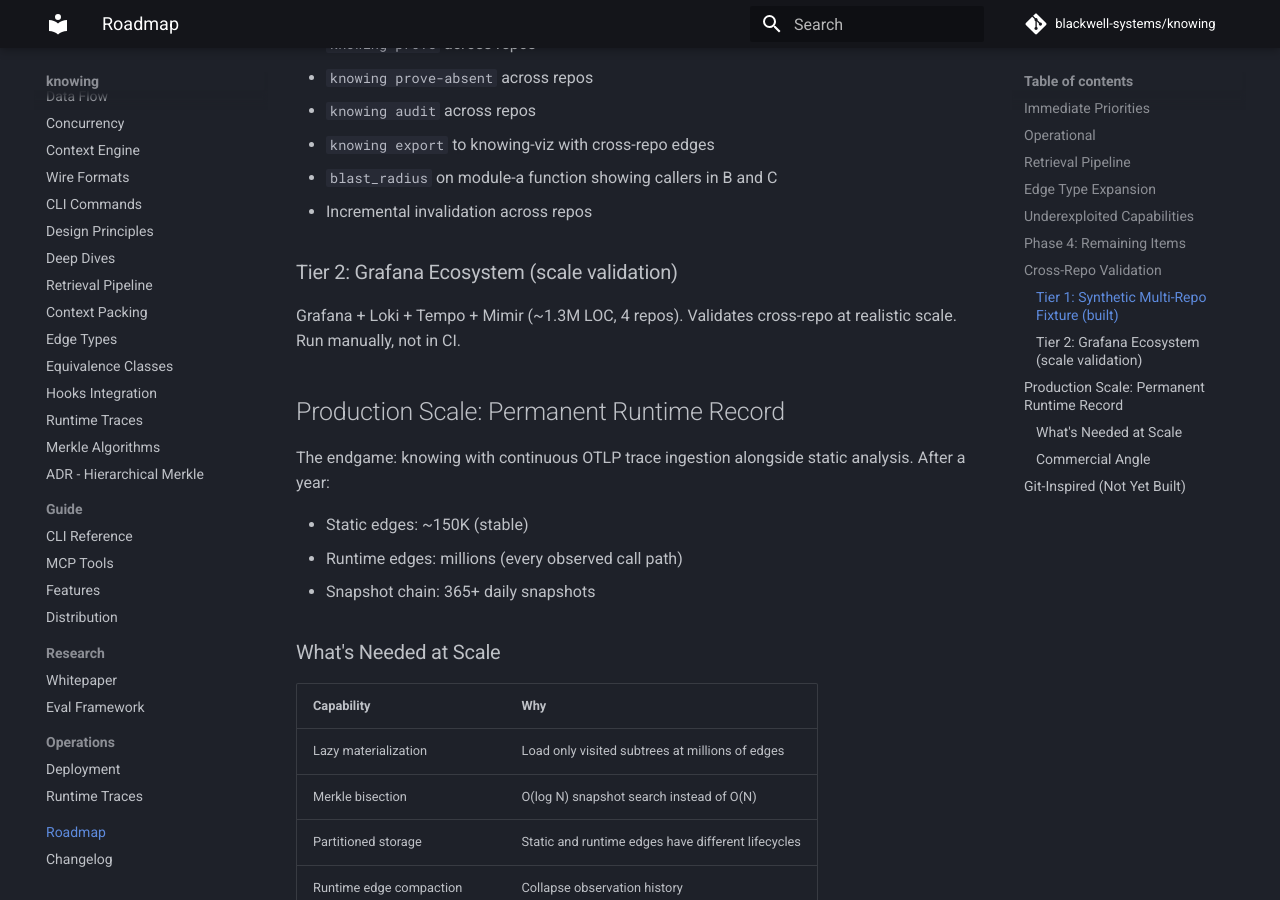
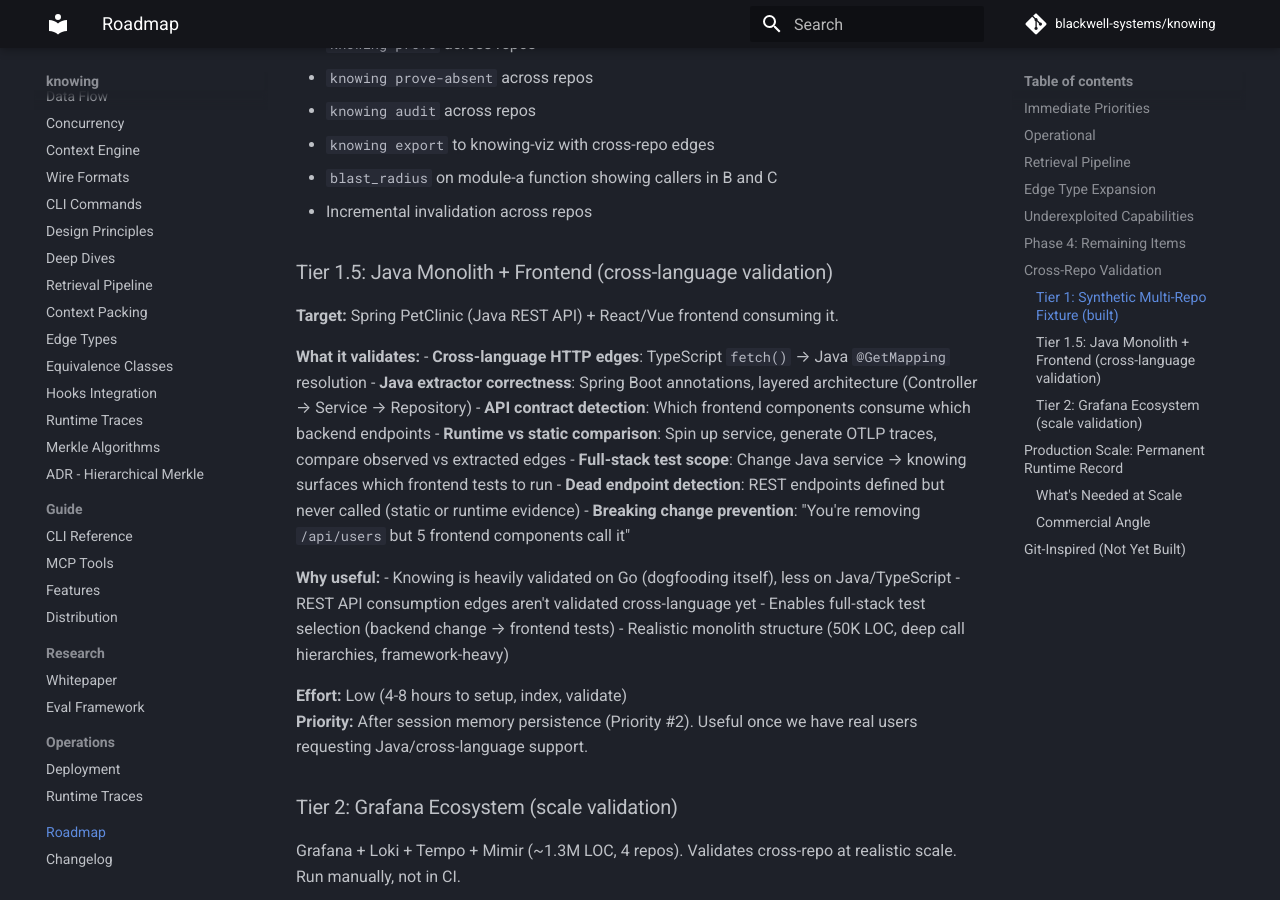
Before and after one commit to blackwell-systems/knowing, an MkDocs documentation site: the page built from docs/roadmap.md, in a window 1280 px wide and 900 px high, scrolled down 3268 px. Built offline with MkDocs 1.6.1 and Material for MkDocs 9.7.7, drawn with Linux system fonts in a browser that asks for light colours; comment, search, counter and statistics services are not loaded.

Commit message:
docs: add Java monolith + frontend to cross-repo validation roadmap
Add Spring PetClinic + React frontend as Tier 1.5 validation target for
cross-language HTTP edge detection, full-stack test scope, and Java
extractor validation. Priority: after session memory persistence.

```diff
--- a/docs/roadmap.md
+++ b/docs/roadmap.md
@@ -78,6 +78,28 @@ What's shipped is in the [changelog](CHANGELOG.md). This document covers what's
 - `blast_radius` on module-a function showing callers in B and C
 - Incremental invalidation across repos
 
+### Tier 1.5: Java Monolith + Frontend (cross-language validation)
+
+**Target:** Spring PetClinic (Java REST API) + React/Vue frontend consuming it.
+
+**What it validates:**
+- **Cross-language HTTP edges**: TypeScript `fetch()` → Java `@GetMapping` resolution
+- **Java extractor correctness**: Spring Boot annotations, layered architecture (Controller → Service → Repository)
+- **API contract detection**: Which frontend components consume which backend endpoints
+- **Runtime vs static comparison**: Spin up service, generate OTLP traces, compare observed vs extracted edges
+- **Full-stack test scope**: Change Java service → knowing surfaces which frontend tests to run
+- **Dead endpoint detection**: REST endpoints defined but never called (static or runtime evidence)
+- **Breaking change prevention**: "You're removing `/api/users` but 5 frontend components call it"
+
+**Why useful:**
+- Knowing is heavily validated on Go (dogfooding itself), less on Java/TypeScript
+- REST API consumption edges aren't validated cross-language yet
+- Enables full-stack test selection (backend change → frontend tests)
+- Realistic monolith structure (50K LOC, deep call hierarchies, framework-heavy)
+
+**Effort:** Low (4-8 hours to setup, index, validate)
+**Priority:** After session memory persistence (Priority #2). Useful once we have real users requesting Java/cross-language support.
+
 ### Tier 2: Grafana Ecosystem (scale validation)
 
 Grafana + Loki + Tempo + Mimir (~1.3M LOC, 4 repos). Validates cross-repo at realistic scale. Run manually, not in CI.
```
